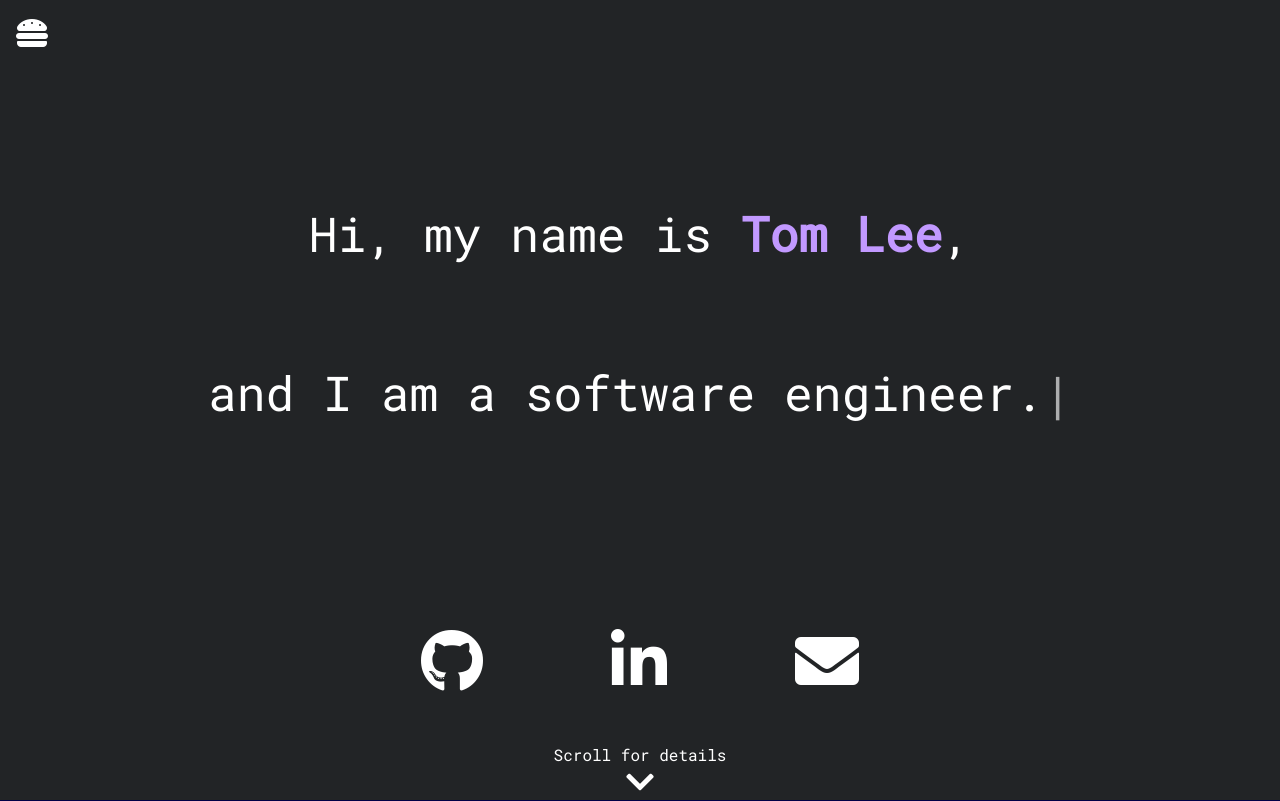
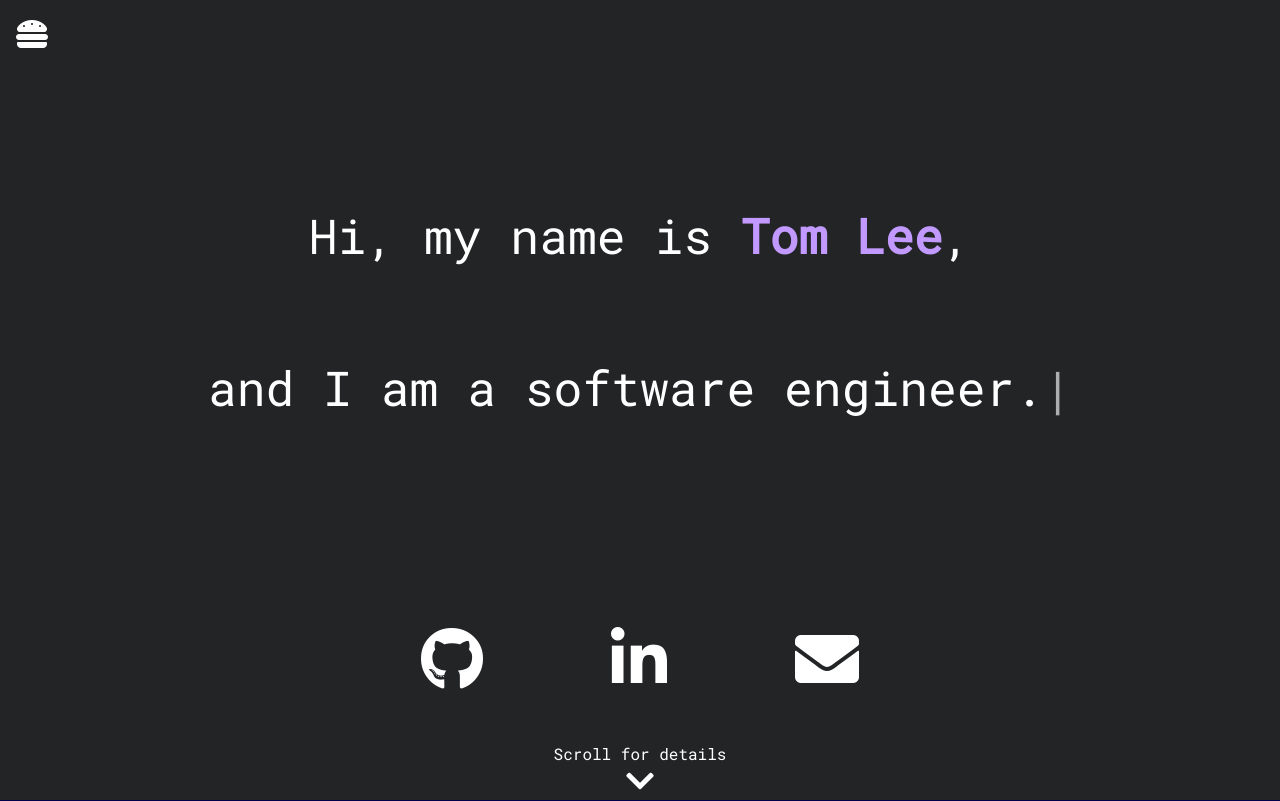
Before and after one commit to user512/user512.github.io, a Preact app: page / in a window 1280 px wide. Shown: the top 801 px of the page. Built offline with nearby package versions, Linux system fonts and the light colour scheme.

Commit message:
Add normalize css

```diff
--- a/custom.scss
+++ b/custom.scss
@@ -1,3 +1,5 @@
+@import 'normalize.css';
+
 @import 'icons';
 
 $dark-grey:   #222426;
--- a/package.json
+++ b/package.json
@@ -19,6 +19,7 @@
     "@fortawesome/fontawesome": "^1.1.8",
     "@fortawesome/fontawesome-free": "^5.15.1",
     "fontsource-roboto-mono": "^3.0.3",
+    "normalize.css": "^8.0.1",
     "preact": "^10.5.5",
     "typed.js": "^2.0.11"
   },
```
Also changed, not shown: 1 other file.
